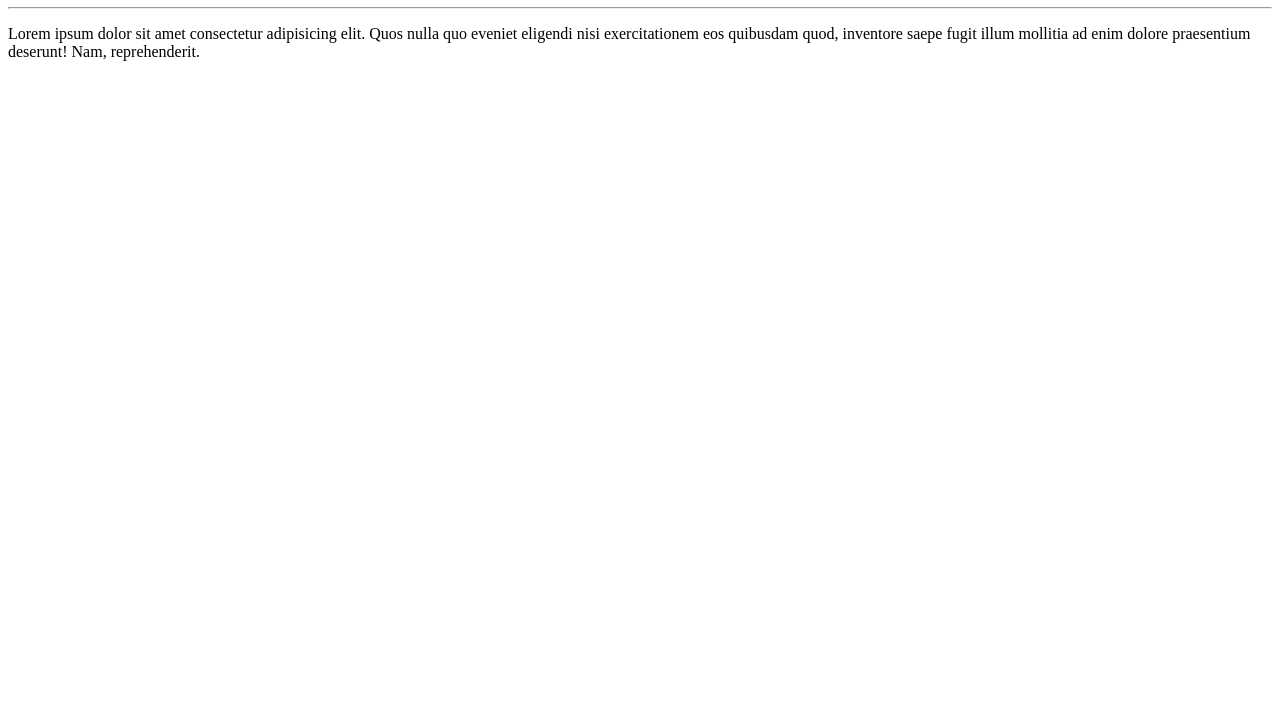
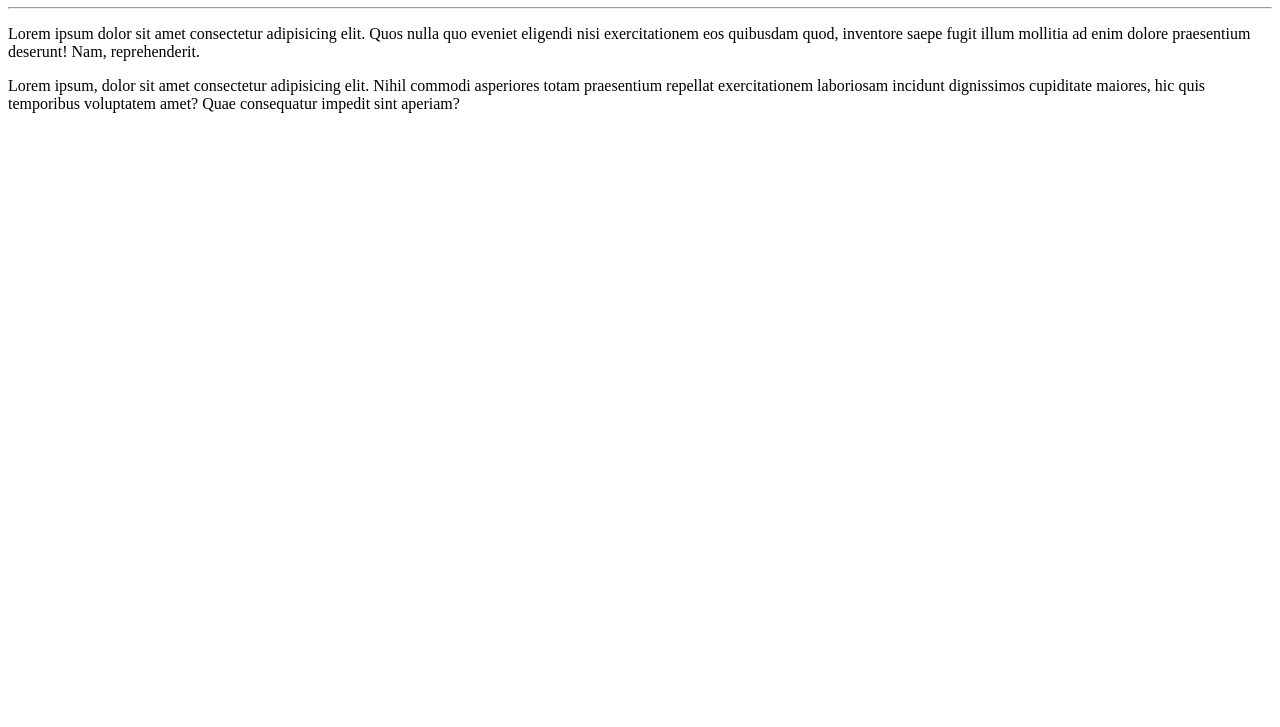
Before and after one commit to mathalm/Ola-mundo, a plain HTML site: page site-exemplo/index.html in a window 1280 px wide. Shown: the part 73-800 px from the top of the page. Drawn offline with Linux system fonts and the light colour scheme.

Commit message:
Adicionei um paragrafo.

```diff
--- a/site-exemplo/index.html
+++ b/site-exemplo/index.html
@@ -10,6 +10,7 @@
     <h1>Olá,Mundo!</h1>
     <hr>
     <p>Lorem ipsum dolor sit amet consectetur adipisicing elit. Quos nulla quo eveniet eligendi nisi exercitationem eos quibusdam quod, inventore saepe fugit illum mollitia ad enim dolore praesentium deserunt! Nam, reprehenderit.</p>
+    <p>Lorem ipsum, dolor sit amet consectetur adipisicing elit. Nihil commodi asperiores totam praesentium repellat exercitationem laboriosam incidunt dignissimos cupiditate maiores, hic quis temporibus voluptatem amet? Quae consequatur impedit sint aperiam?</p>
 
 </body>
 </html>
```
